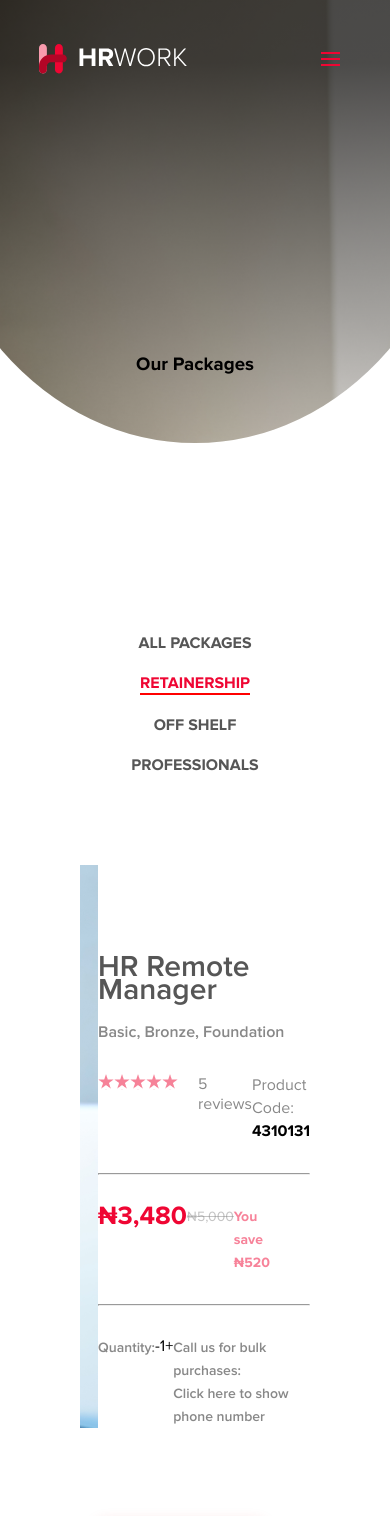
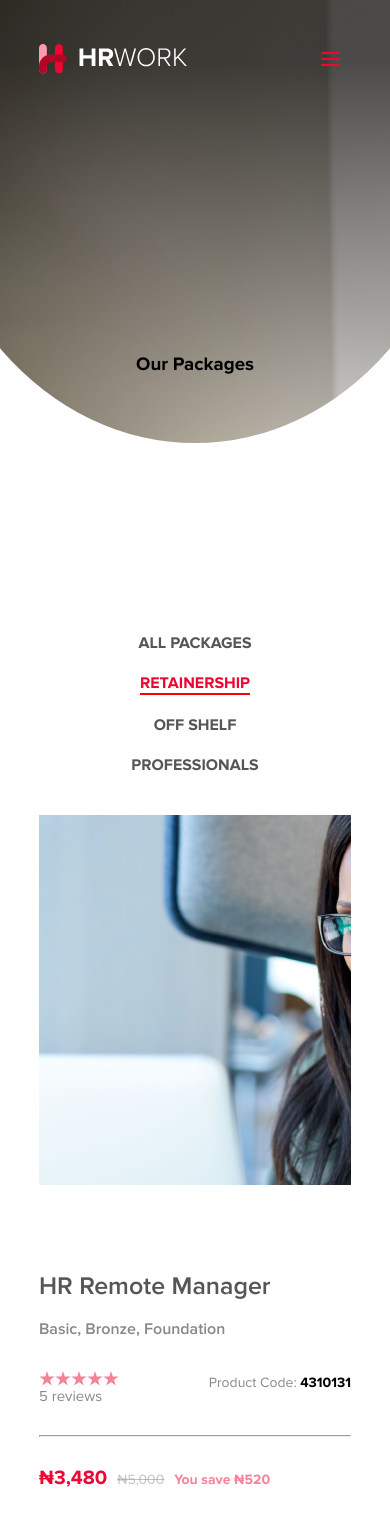
Before and after one commit to TechinnoverHub/hr-work, a React (Create React App) app: page /singlepackage in a window 390 px wide. Shown: the top 1516 px of the page. Built offline with nearby package versions, Linux system fonts and the light colour scheme; what google-maps-react would draw is missing.

Commit message:
singlepackage remodified

```diff
--- a/src/Pages/SinglePackage/index.scss
+++ b/src/Pages/SinglePackage/index.scss
@@ -24,6 +24,12 @@
 .single-package-section {
   max-width: 1100px;
   margin: 0 auto;
+
+  @media screen and (max-width: 600px) {
+    max-width: 800px;
+    margin: 0 auto;
+    width: 80%;
+  }
 }
 
 .hr-remote-manager-section {
@@ -35,6 +41,10 @@
   margin: 70px 80px;
   display: flex;
   justify-content: space-between;
+
+  @media screen and (max-width: 600px) {
+    display: inline;
+  }
 }
 
 .hr-remote-manager-image {
@@ -42,12 +52,15 @@
   flex-basis: 50.5%;
   height: 563px;
   background-repeat: no-repeat;
+
+  @media screen and (max-width: 600px) {
+    height: 370px;
+  }
 }
 
 .hr-remote-manager-text {
   flex-basis: 42.5%;
   padding-top: 90px;
-  //   width: 100%;
 
   h3 {
     font-weight: 600;
@@ -55,6 +68,10 @@
     line-height: 23px;
     color: #565656;
     margin-bottom: 20px;
+
+    @media screen and (max-width: 600px) {
+      font-size: 25px;
+    }
   }
 
   .small-text {
@@ -69,15 +86,27 @@
   display: flex;
   justify-content: space-between;
   margin-top: 30px;
+
+  @media screen and (max-width: 600px) {
+    font-size: 15px;
+  }
 }
 
 .review-icon {
   display: flex;
   margin-right: 20px;
+
+  @media screen and (max-width: 600px) {
+    margin-right: 0px;
+  }
 }
 
 .review {
   display: flex;
+
+  @media screen and (max-width: 600px) {
+    display: inline;
+  }
 
   .review-text {
     color: #888888;
@@ -99,6 +128,10 @@
     color: black;
     font-weight: 800;
   }
+
+  @media screen and (max-width: 600px) {
+    font-size: 14px;
+  }
 }
 
 .hr-remote-manager-text hr {
@@ -111,11 +144,20 @@
   justify-content: space-between;
   width: 70%;
 
+  @media screen and (max-width: 600px) {
+    display: inline;
+  }
+
   .big-amount {
     font-size: 26px;
     line-height: 23px;
     color: #ef0633;
     font-weight: bold;
+
+    @media screen and (max-width: 600px) {
+      font-size: 20px;
+      padding-right: 10px;
+    }
   }
 
   .stroke-amount {
@@ -123,6 +165,10 @@
     line-height: 23px;
     color: rgba(136, 136, 136, 0.5);
     text-decoration: line-through;
+
+    @media screen and (max-width: 600px) {
+      padding-right: 10px;
+    }
   }
 
   .you-save {
@@ -142,6 +188,10 @@
     font-size: 14px;
     line-height: 23px;
     color: #888888;
+
+    @media screen and (max-width: 600px) {
+      flex-basis: 35.5%;
+    }
   }
 
   .bulk-purchase {
@@ -149,11 +199,19 @@
     font-size: 14px;
     line-height: 23px;
     color: #888888;
+
+    @media screen and (max-width: 600px) {
+      flex-basis: 35.5%;
+    }
   }
 }
 
 .counter {
   display: flex;
+
+  @media screen and (max-width: 600px) {
+    flex-basis: 20%;
+  }
 }
 
 .buy-now button {
@@ -167,12 +225,21 @@
   font-size: 16px;
   font-weight: 600;
   border: none;
+
+  @media screen and (max-width: 600px) {
+    margin: 30px auto;
+    display: flex;
+  }
 }
 
 // OVERVIEW
 .overview-wrapper {
   display: flex;
   justify-content: space-between;
+
+  @media screen and (max-width: 600px) {
+    display: inline;
+  }
 }
 
 .overview {
@@ -229,6 +296,10 @@
   color: #888888;
   margin-top: 90px;
   margin-bottom: 40px;
+
+  @media screen and (max-width: 600px) {
+    font-size: 30px;
+  }
 }
 
 // RECENTLY VIEWED
@@ -242,11 +313,19 @@
     line-height: 34px;
     color: #888888;
     margin: 40px 0px;
+
+    @media screen and (max-width: 600px) {
+      font-size: 30px;
+    }
   }
 }
 
 .recently-viewed-box {
   display: flex;
+
+  @media screen and (max-width: 600px) {
+    display: inline;
+  }
 }
 
 .recently-viewed-box > div {
@@ -257,6 +336,12 @@
   flex-direction: column;
   margin-right: 40px;
   box-shadow: 0px 6px 15px rgba(136, 136, 136, 0.25);
+
+  @media screen and (max-width: 600px) {
+    width: 100%;
+    height: 500px;
+    margin-bottom: 30px;
+  }
 }
 
 .recently-viewed-box div .package-image {
@@ -266,6 +351,10 @@
   border-top-right-radius: 14px;
   background-image: url(../../Assets/images/packages-image.png);
   background-size: cover;
+
+  @media screen and (max-width: 600px) {
+    height: 50%;
+  }
 }
 
 .recently-viewed-box div .package-body {
```
